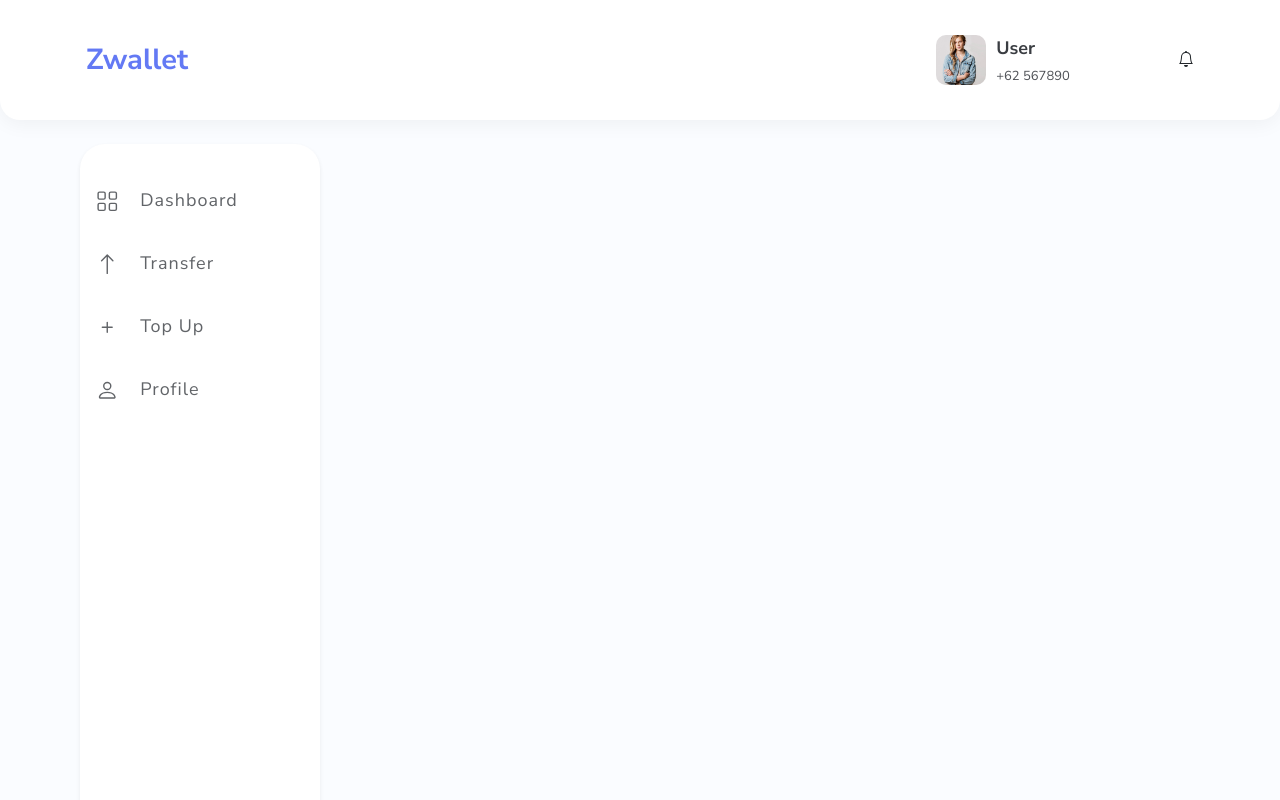
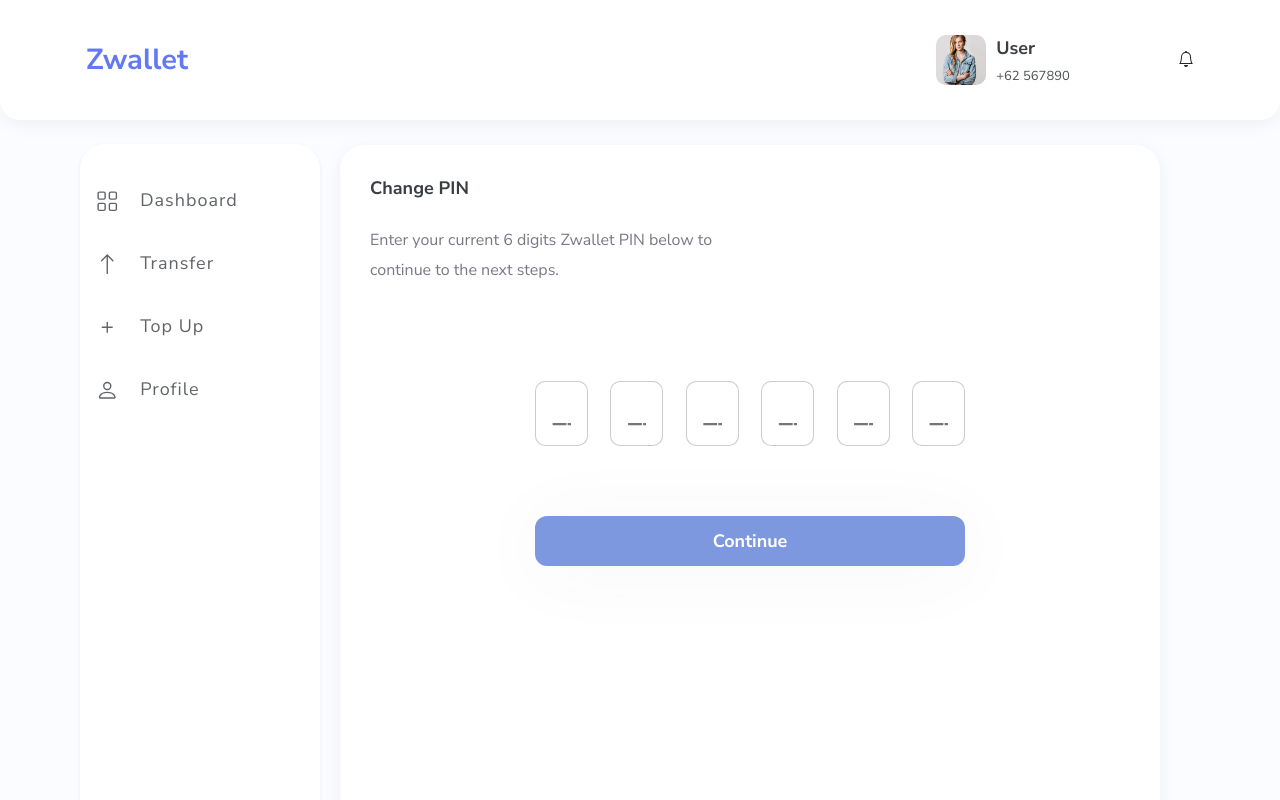
Before and after one commit to andriabakti/zwallet-frontend, a Vue app: page /main/change-pin in a window 1280 px wide. Shown: the top 800 px of the page. Built offline with nearby package versions, Linux system fonts and the light colour scheme.

Commit message:
Page: change pin

```diff
--- a/src/views/Main/ChangePin/ChangePin.vue
+++ b/src/views/Main/ChangePin/ChangePin.vue
@@ -1,7 +1,28 @@
 <template>
-    <div>
-
+  <div class="col-md-9" id="main">
+    <div id="card">
+      <div class="head">
+        <label class="title">Change PIN</label>
+        <p class="describe">
+          Enter your current 6 digits Zwallet PIN below to<br>
+          continue to the next steps.
+        </p>
+      </div>
+      <div class="body">
+        <div class="pin-form">
+          <input type="number" class="form-control-lg" maxlength="1" placeholder="__">
+          <input type="number" class="form-control-lg" maxlength="1" placeholder="__">
+          <input type="number" class="form-control-lg" maxlength="1" placeholder="__">
+          <input type="number" class="form-control-lg" maxlength="1" placeholder="__">
+          <input type="number" class="form-control-lg" maxlength="1" placeholder="__">
+          <input type="number" class="form-control-lg" maxlength="1" placeholder="__">
+        </div>
+        <div class="button">
+          <button id="submit-btn">Continue</button>
+        </div>
+      </div>
     </div>
+  </div>
 </template>
 
 <script>
@@ -11,5 +32,75 @@ export default {
 </script>
 
 <style scoped>
+/* Main Card */
+#card {
+  height: 110vh;
+  background: #FFFFFF;
+  border-radius: 25px;
+  box-shadow: 0px 4px 20px rgba(0, 0, 0, 0.05);
+  margin: 25px 120px 20px 20px;
+  padding: 30px 30px 80px;
+  display: flex;
+  flex-direction: column;
+  justify-content: flex-start;
+}
+/* Head Title */
+.title {
+  font-weight: bold;
+  font-size: 18px;
+  color: #3A3D42;
+}
+/* Head Describe */
+.describe {
+  font-size: 16px;
+  line-height: 30px;
+  color: #7A7886;
+  margin-top: 15px;
+}
 
+.body {
+  display: flex;
+  flex-direction: column;
+  align-items: center;
+  margin-top: 80px;
+}
+/* Form */
+.pin-form {
+  width: 430px;
+  display: flex;
+  justify-content: space-between;
+}
+.pin-form input {
+  width: 53px;
+  height: 65px;
+  border-radius: 10px;
+  border: 1px solid rgba(169, 169, 169, 0.6);
+  background: #FFFFFF;
+  text-align: center;
+  font-weight: bold;
+  font-size: 30px;
+  color: #3A3D42;
+}
+.pin-form input::-webkit-outer-spin-button,
+.pin-form input::-webkit-inner-spin-button {
+  -webkit-appearance: none;
+  margin: 0;
+}
+
+/* Button */
+.button {
+  margin-top: 70px;
+}
+.button button {
+  width: 430px;
+  height: 50px;
+  border: none;
+  border-radius: 12px;
+  box-shadow: 0px 6px 75px rgba(100, 87, 87, 0.05);
+  background: #7E98DF;
+  text-align: center;
+  font-weight: bold;
+  font-size: 18px;
+  color: #ffffff;
+}
 </style>
--- a/src/views/Main/ChangePin/NewPin.vue
+++ b/src/views/Main/ChangePin/NewPin.vue
@@ -1,7 +1,28 @@
 <template>
-    <div>
-
+  <div class="col-md-9" id="main">
+    <div id="card">
+      <div class="head">
+        <label class="title">Change PIN</label>
+        <p class="describe">
+          Type your new 6 digits security PIN to use in<br>
+          Zwallet.
+        </p>
+      </div>
+      <div class="body">
+        <div class="pin-form">
+          <input type="number" class="form-control-lg" maxlength="1" placeholder="__">
+          <input type="number" class="form-control-lg" maxlength="1" placeholder="__">
+          <input type="number" class="form-control-lg" maxlength="1" placeholder="__">
+          <input type="number" class="form-control-lg" maxlength="1" placeholder="__">
+          <input type="number" class="form-control-lg" maxlength="1" placeholder="__">
+          <input type="number" class="form-control-lg" maxlength="1" placeholder="__">
+        </div>
+        <div class="button">
+          <button id="submit-btn">Change PIN</button>
+        </div>
+      </div>
     </div>
+  </div>
 </template>
 
 <script>
@@ -11,5 +32,75 @@ export default {
 </script>
 
 <style scoped>
+/* Main Card */
+#card {
+  height: 110vh;
+  background: #FFFFFF;
+  border-radius: 25px;
+  box-shadow: 0px 4px 20px rgba(0, 0, 0, 0.05);
+  margin: 25px 120px 20px 20px;
+  padding: 30px 30px 80px;
+  display: flex;
+  flex-direction: column;
+  justify-content: flex-start;
+}
+/* Head Title */
+.title {
+  font-weight: bold;
+  font-size: 18px;
+  color: #3A3D42;
+}
+/* Head Describe */
+.describe {
+  font-size: 16px;
+  line-height: 30px;
+  color: #7A7886;
+  margin-top: 15px;
+}
 
+.body {
+  display: flex;
+  flex-direction: column;
+  align-items: center;
+  margin-top: 80px;
+}
+/* Form */
+.pin-form {
+  width: 430px;
+  display: flex;
+  justify-content: space-between;
+}
+.pin-form input {
+  width: 53px;
+  height: 65px;
+  border-radius: 10px;
+  border: 1px solid rgba(169, 169, 169, 0.6);
+  background: #FFFFFF;
+  text-align: center;
+  font-weight: bold;
+  font-size: 30px;
+  color: #3A3D42;
+}
+.pin-form input::-webkit-outer-spin-button,
+.pin-form input::-webkit-inner-spin-button {
+  -webkit-appearance: none;
+  margin: 0;
+}
+
+/* Button */
+.button {
+  margin-top: 70px;
+}
+.button button {
+  width: 430px;
+  height: 50px;
+  border: none;
+  border-radius: 12px;
+  box-shadow: 0px 6px 75px rgba(100, 87, 87, 0.05);
+  background: #7E98DF;
+  text-align: center;
+  font-weight: bold;
+  font-size: 18px;
+  color: #ffffff;
+}
 </style>
```
